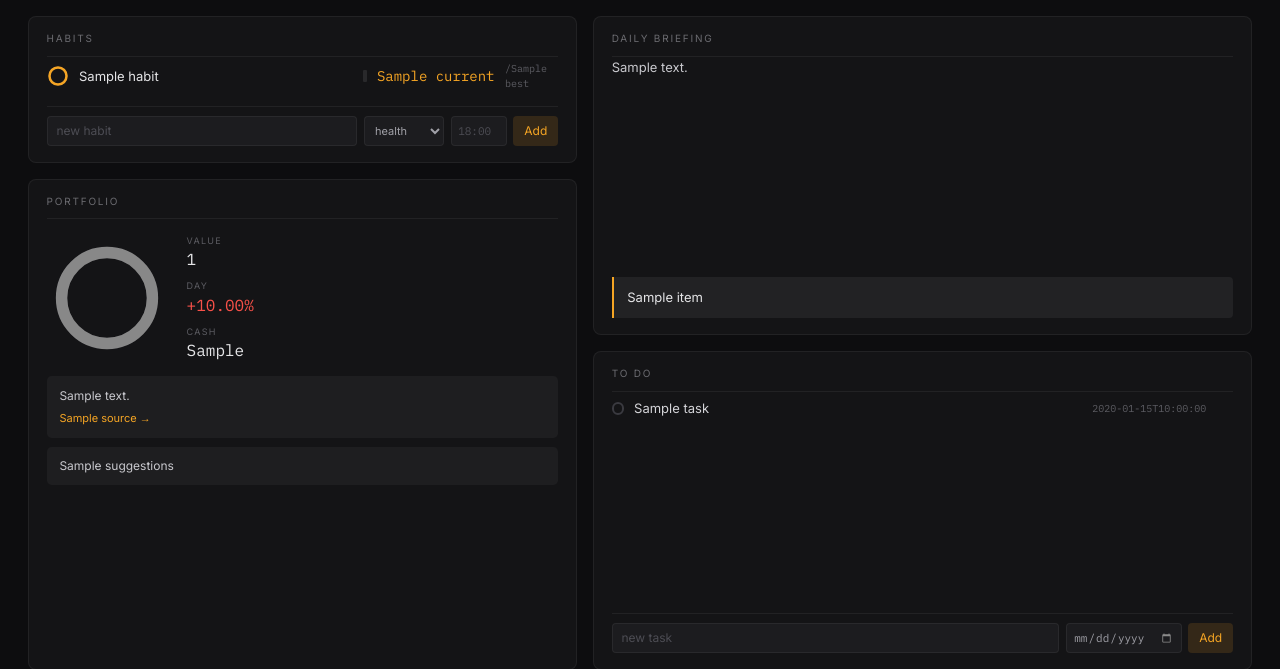
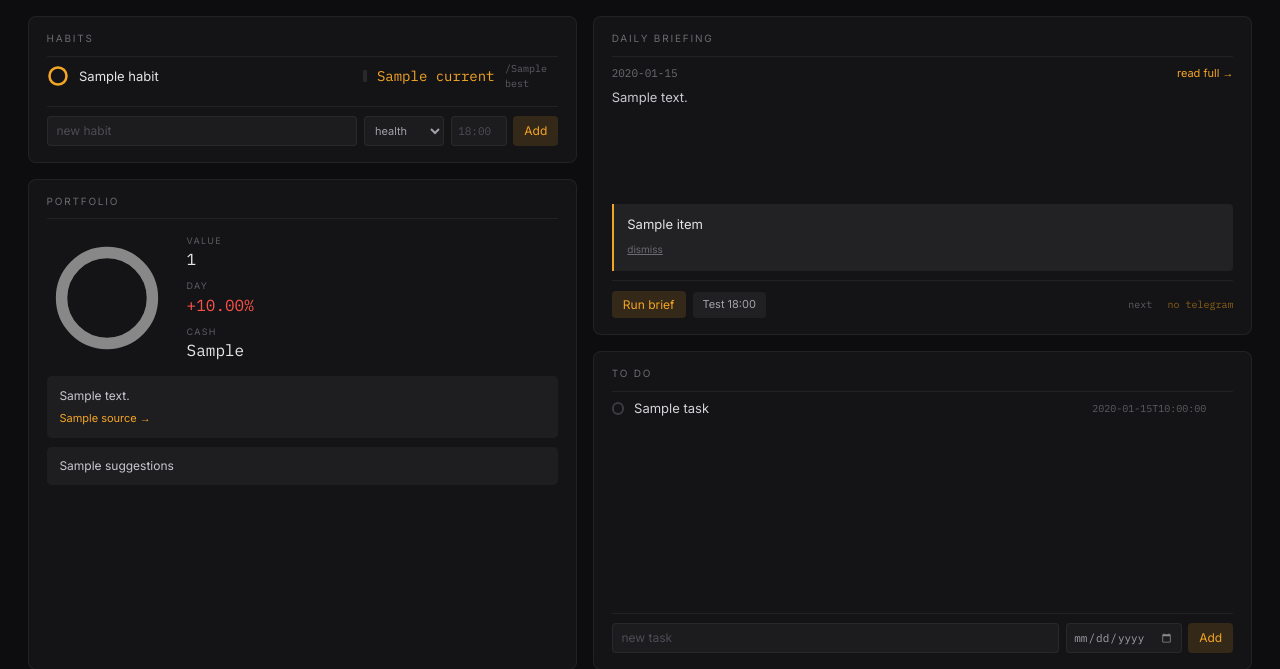
Before and after one commit to Ideapersie/local_Jarvis, a FastAPI app: template templates/index.html in a window 1280 px wide. Shown: the part 40-709 px from the top of the page. Run offline with FastAPI, Linux system fonts and the light colour scheme; the template is opened without the code that fills it: most values are stand-ins (such as "Sample title", 1, 10 or a date in 2020); parts of the project's set-up code (start-up, migrations or seed data) failed here and were passed over; some libraries are stand-ins or nearby versions.

Commit message:
Brief panel template in html

```diff
--- a/templates/partials/brief_panel.html
+++ b/templates/partials/brief_panel.html
@@ -1,19 +1,55 @@
 {% if brief %}
-  <div class="prose-brief">{{ brief.body }}</div>
+  <div class="brief-head">
+    <span class="brief-day">{{ brief.day.strftime('%d %b') }}</span>
+    <a href="/brief/today" class="brief-full">read full &rarr;</a>
+  </div>
+  <div class="prose-brief">{{ brief.summary }}</div>
 {% else %}
-  <p class="empty">No brief yet. Runs 06:30 — or trigger one once Day 3 lands.</p>
+  <p class="empty">No brief yet. Runs 06:30 daily.</p>
 {% endif %}
 
-{# The sketch's "transparent bit": urgent items lifted out of the brief body so
-   they cannot be missed in a wall of text. Amber rule rather than a new colour. #}
+{# The sketch's "transparent bit": urgent items lifted out so they cannot be
+   missed in a wall of text. Amber rule rather than a new colour. #}
 {% if urgent %}
   <div class="urgent">
     {% for item in urgent %}
       <p class="urgent-line">{{ item }}</p>
     {% endfor %}
+    <button type="button"
+            hx-post="/brief/reminders/seen"
+            hx-target="#brief-panel"
+            hx-swap="innerHTML"
+            class="urgent-dismiss">dismiss</button>
   </div>
 {% else %}
   <div class="urgent urgent-empty">
     <p class="urgent-line">Nothing flagged urgent today.</p>
   </div>
 {% endif %}
+
+<div class="brief-actions">
+  <button type="button"
+          hx-post="/brief/run"
+          hx-target="#brief-panel"
+          hx-swap="innerHTML"
+          hx-indicator="#brief-spin"
+          hx-confirm="Generate today's brief? This costs one agent turn (~$0.15)."
+          class="btn-add">Run brief</button>
+  <button type="button"
+          hx-post="/brief/job/creatine_check"
+          hx-target="#brief-panel"
+          hx-swap="innerHTML"
+          class="btn-ghost">Test 18:00</button>
+  <span id="brief-spin" class="htmx-indicator brief-spin">working...</span>
+
+  {% if jobs %}
+    <span class="brief-next" title="{{ jobs|map(attribute='id')|join(', ') }}">
+      next {{ jobs[0].next }}
+    </span>
+  {% endif %}
+  {% if not telegram %}
+    <span class="brief-warn" title="Set TELEGRAM_BOT_TOKEN and TELEGRAM_CHAT_ID in .env">
+      no telegram
+    </span>
+  {% endif %}
+</div>
```
Also changed, not shown: templates/brief_full.html (added, +32 -0 lines).
